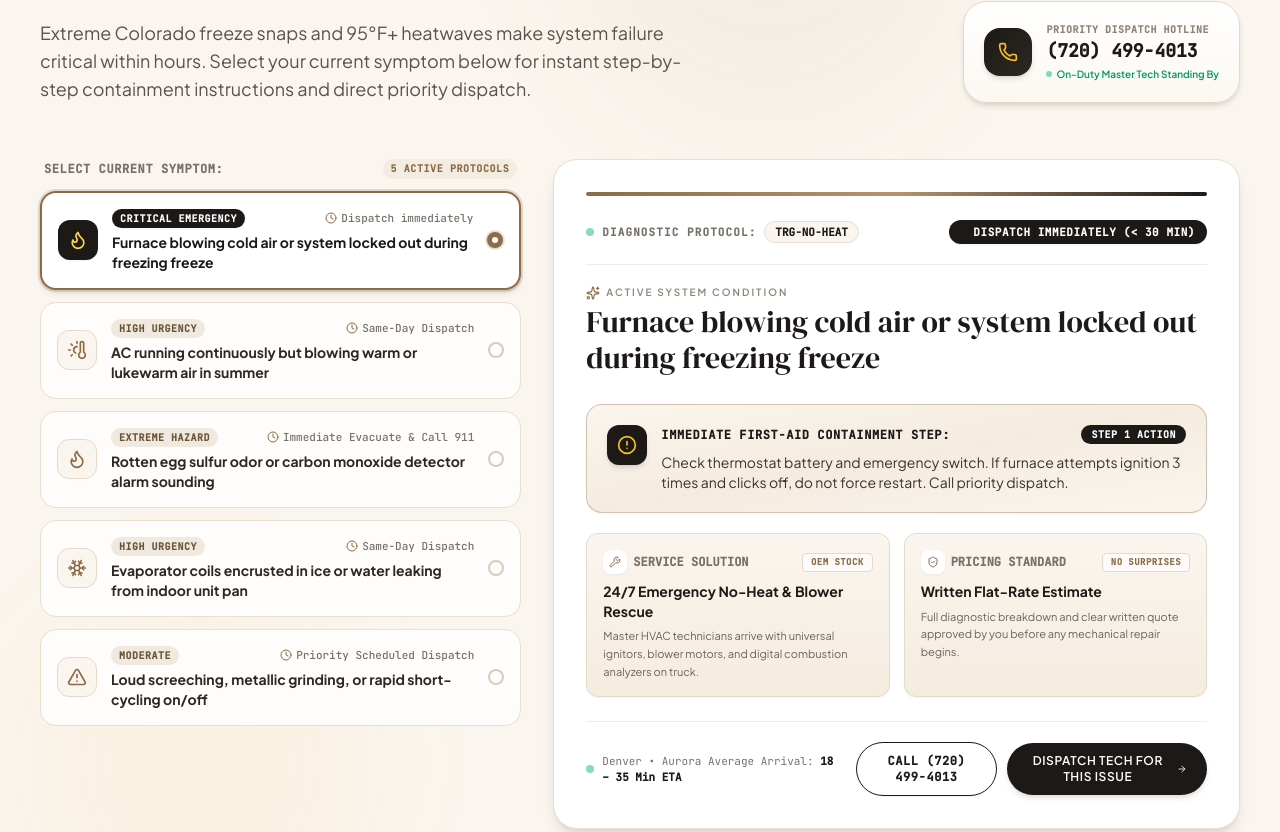
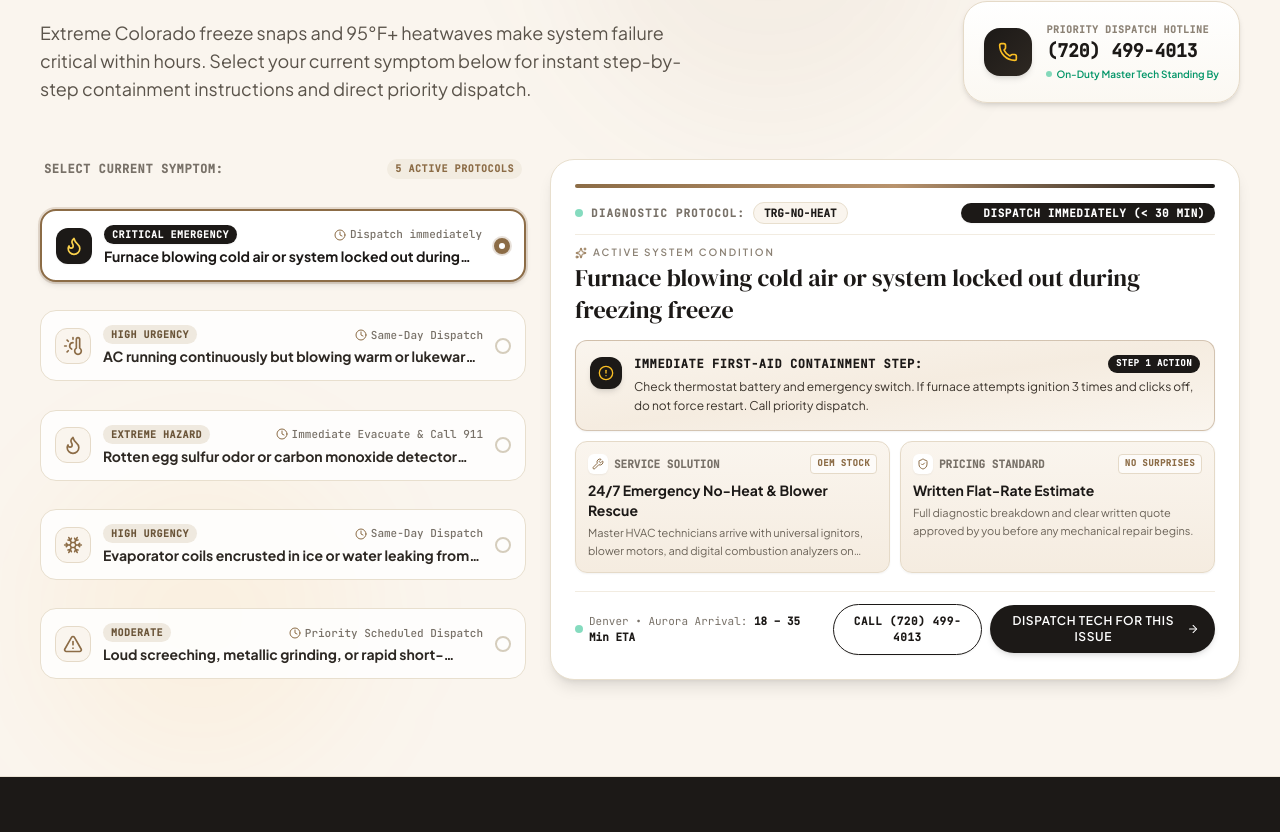
Before and after one commit to Muneeb850/HVAC, a React (Vite) app: page / in a window 1280 px wide. Shown: the part 3168-4000 px from the top of the page. Built offline with nearby package versions, Linux system fonts and the light colour scheme; the HTML template or start-up script is replaced by a standard one.

Commit message:
Reduce size of Emergency Triage right console and fit height evenly to left column in desktop view

```diff
--- a/src/components/DiagnosticWizard.jsx
+++ b/src/components/DiagnosticWizard.jsx
@@ -91,11 +91,11 @@ export default function DiagnosticWizard({ onBookIssue, playAudioClick, activeSy
         </div>
 
         {/* Interactive Wizard Layout */}
-        <div className="grid grid-cols-1 lg:grid-cols-12 gap-6 lg:gap-8 items-start">
+        <div className="grid grid-cols-1 lg:grid-cols-12 gap-5 lg:gap-6 lg:items-stretch">
 
           {/* Left Column: Highly Tactile & Fitted Symptom Cards */}
-          <div className="lg:col-span-5 space-y-3 min-w-0 w-full">
-            <div className="flex items-center justify-between text-xs font-mono uppercase text-[#787168] tracking-wider mb-1.5 font-semibold px-1">
+          <div className="lg:col-span-5 flex flex-col justify-between space-y-2.5 min-w-0 w-full">
+            <div className="flex items-center justify-between text-xs font-mono uppercase text-[#787168] tracking-wider mb-0.5 font-semibold px-1">
               <span>Select Current Symptom:</span>
               <span className="text-[10px] text-[#8C6C46] font-bold bg-[#F2ECE1] px-2 py-0.5 rounded-full">
                 5 Active Protocols
@@ -111,14 +111,14 @@ export default function DiagnosticWizard({ onBookIssue, playAudioClick, activeSy
                     setSelectedId(item.id);
                     if (playAudioClick) playAudioClick();
                   }}
-                  className={`w-full p-3.5 sm:p-4 rounded-2xl text-left transition-all duration-200 flex items-center gap-3.5 border group relative cursor-pointer ${
+                  className={`w-full p-3 sm:p-3.5 rounded-2xl text-left transition-all duration-200 flex items-center gap-3 border group relative cursor-pointer ${
                     isSelected
                       ? 'bg-white border-2 border-[#8C6C46] shadow-md ring-2 ring-[#8C6C46]/20'
                       : 'bg-white/85 border border-[#E8DFCE] hover:border-[#8C6C46]/60 hover:bg-white hover:shadow-sm'
                   }`}
                 >
                   {/* Icon Badge with Dual Tone */}
-                  <div className={`w-10 h-10 rounded-xl shrink-0 flex items-center justify-center transition-all duration-200 ${
+                  <div className={`w-9 h-9 rounded-xl shrink-0 flex items-center justify-center transition-all duration-200 ${
                     isSelected
                       ? 'bg-[#1C1917] text-amber-300 shadow-sm'
                       : 'bg-[#FAF5EE] border border-[#E5DAC8] text-[#8C6C46] group-hover:bg-[#EFE7D8]'
@@ -128,7 +128,7 @@ export default function DiagnosticWizard({ onBookIssue, playAudioClick, activeSy
 
                   {/* Text Details */}
                   <div className="flex-1 min-w-0">
-                    <div className="flex items-center justify-between gap-2 mb-1">
+                    <div className="flex items-center justify-between gap-2 mb-0.5">
                       <span className={`text-[10px] font-mono px-2 py-0.5 rounded-full font-bold uppercase tracking-wider ${
                         isSelected
                           ? 'bg-[#1C1917] text-white shadow-sm'
@@ -142,7 +142,7 @@ export default function DiagnosticWizard({ onBookIssue, playAudioClick, activeSy
                       </span>
                     </div>
 
-                    <div className={`text-xs sm:text-sm font-bold leading-snug break-words transition-colors ${
+                    <div className={`text-xs sm:text-sm font-bold leading-snug break-words transition-colors line-clamp-1 ${
                       isSelected ? 'text-[#1C1917]' : 'text-[#2D2823] group-hover:text-[#8C6C46]'
                     }`}>
                       {item.symptom}
@@ -162,59 +162,60 @@ export default function DiagnosticWizard({ onBookIssue, playAudioClick, activeSy
             })}
           </div>
 
-          {/* Right Column: Prescribed Action & Containment Console Card */}
-          <div className="lg:col-span-7 bg-white rounded-2xl sm:rounded-3xl p-5 sm:p-7 lg:p-8 border border-[#E8DFCE] shadow-lg relative min-w-0 w-full overflow-hidden">
+          {/* Right Column: Prescribed Action & Containment Console Card fitted to Left Column */}
+          <div className="lg:col-span-7 bg-white rounded-2xl sm:rounded-3xl p-5 lg:p-6 border border-[#E8DFCE] shadow-lg relative min-w-0 w-full flex flex-col justify-between">
 
+            <div>
               {/* Top Architectural Accent Line */}
-            <div className="h-1 w-full rounded-full bg-gradient-to-r from-[#8C6C46] via-[#B8936D] to-[#1C1917] mb-5 sm:mb-6" />
+              <div className="h-1 w-full rounded-full bg-gradient-to-r from-[#8C6C46] via-[#B8936D] to-[#1C1917] mb-3.5" />
 
               {/* Top Bar: Diagnostic Protocol & Live Status */}
-            <div className="flex flex-wrap items-center justify-between gap-3 pb-4 sm:pb-5 border-b border-[#F2ECE1]">
+              <div className="flex flex-wrap items-center justify-between gap-2 pb-2.5 border-b border-[#F2ECE1]">
                 <div className="flex items-center gap-2">
                   <span className="w-2 h-2 rounded-full bg-emerald-500 animate-pulse" />
-                <span className="text-[11px] font-mono uppercase tracking-widest text-[#787168] font-semibold">
+                  <span className="text-[10px] sm:text-[11px] font-mono uppercase tracking-widest text-[#787168] font-semibold">
                     DIAGNOSTIC PROTOCOL:
                   </span>
-                <span className="text-[11px] font-mono font-bold text-[#1C1917] bg-[#FAF5EE] px-2.5 py-0.5 rounded-full border border-[#E8DFCE]">
+                  <span className="text-[10px] sm:text-[11px] font-mono font-bold text-[#1C1917] bg-[#FAF5EE] px-2.5 py-0.5 rounded-full border border-[#E8DFCE]">
                     TRG-{currentSymptom.id.toUpperCase()}
                   </span>
                 </div>
 
-              <span className="text-[11px] font-mono font-bold px-3 py-1 rounded-full uppercase bg-[#1C1917] text-white tracking-wider flex items-center gap-1.5 shadow-sm">
+                <span className="text-[10px] sm:text-[11px] font-mono font-bold px-2.5 py-0.5 rounded-full uppercase bg-[#1C1917] text-white tracking-wider flex items-center gap-1.5 shadow-sm">
                   <span className="w-1.5 h-1.5 rounded-full bg-emerald-400 animate-ping" />
                   <span>{currentSymptom.urgency}</span>
                 </span>
               </div>
 
               {/* Main Symptom Title Banner */}
-            <div className="pt-4 sm:pt-5 pb-2 space-y-1">
+              <div className="pt-2.5 pb-1 space-y-0.5">
                 <div className="flex items-center gap-1.5">
-                <Sparkles className="w-3.5 h-3.5 text-[#8C6C46]" />
-                <span className="text-[10px] font-sans uppercase tracking-[0.2em] text-[#8C8275] font-semibold">
+                  <Sparkles className="w-3 h-3 text-[#8C6C46]" />
+                  <span className="text-[9px] sm:text-[10px] font-sans uppercase tracking-[0.2em] text-[#8C8275] font-semibold">
                     ACTIVE SYSTEM CONDITION
                   </span>
                 </div>
-              <h3 className="text-xl sm:text-2xl lg:text-3xl font-display font-medium text-[#1C1917] leading-snug break-words">
+                <h3 className="text-lg sm:text-xl lg:text-2xl font-display font-medium text-[#1C1917] leading-snug break-words">
                   {currentSymptom.symptom}
                 </h3>
               </div>
 
               {/* Authoritative First-Aid Containment Banner */}
-            <div className="my-4 sm:my-5 p-4 sm:p-5 rounded-2xl bg-gradient-to-br from-[#FAF5EE] via-[#F5ECE0] to-[#FAF5EE] border border-[#8C6C46]/35 shadow-sm relative">
-              <div className="flex items-start gap-3.5">
-                <div className="p-2.5 rounded-xl bg-[#1C1917] text-white shadow-md shrink-0">
-                  <AlertCircle className="w-5 h-5 text-amber-400" />
+              <div className="my-2.5 p-3 sm:p-3.5 rounded-xl bg-gradient-to-br from-[#FAF5EE] via-[#F5ECE0] to-[#FAF5EE] border border-[#8C6C46]/35 shadow-sm relative">
+                <div className="flex items-start gap-3">
+                  <div className="p-2 rounded-xl bg-[#1C1917] text-white shadow-md shrink-0 mt-0.5">
+                    <AlertCircle className="w-4 h-4 text-amber-400" />
                   </div>
-                <div className="space-y-1 flex-1 min-w-0">
-                  <div className="flex flex-wrap items-center justify-between gap-2">
+                  <div className="space-y-0.5 flex-1 min-w-0">
+                    <div className="flex flex-wrap items-center justify-between gap-1.5">
                       <span className="text-xs font-mono uppercase tracking-wider font-bold text-[#1C1917]">
                         Immediate First-Aid Containment Step:
                       </span>
-                    <span className="text-[10px] px-2.5 py-0.5 rounded-full bg-[#1C1917] text-white font-mono font-bold tracking-wider">
+                      <span className="text-[9px] px-2 py-0.5 rounded-full bg-[#1C1917] text-white font-mono font-bold tracking-wider">
                         STEP 1 ACTION
                       </span>
                     </div>
-                  <p className="text-xs sm:text-sm text-[#3A332B] font-sans leading-relaxed pt-1">
+                    <p className="text-xs text-[#3A332B] font-sans leading-relaxed pt-0.5">
                       {currentSymptom.action}
                     </p>
                   </div>
@@ -222,65 +223,66 @@ export default function DiagnosticWizard({ onBookIssue, playAudioClick, activeSy
               </div>
 
               {/* Prescribed Solution & Guarantee 2-Tile Grid */}
-            <div className="grid grid-cols-1 sm:grid-cols-2 gap-3.5 mb-6">
+              <div className="grid grid-cols-1 sm:grid-cols-2 gap-2.5 my-2.5">
 
                 {/* Tile 1 */}
-              <div className="p-4 rounded-xl bg-gradient-to-b from-[#FAF5EE] to-[#F5ECE0] border border-[#E5DAC8] shadow-sm space-y-1.5">
+                <div className="p-3 rounded-xl bg-gradient-to-b from-[#FAF5EE] to-[#F5ECE0] border border-[#E5DAC8] shadow-sm space-y-1">
                   <div className="flex items-center justify-between">
-                  <div className="flex items-center gap-1.5 text-xs font-mono uppercase text-[#787168] font-semibold">
-                    <div className="w-6 h-6 rounded-lg bg-white shadow-sm flex items-center justify-center text-[#8C6C46]">
+                    <div className="flex items-center gap-1.5 text-[11px] font-mono uppercase text-[#787168] font-semibold">
+                      <div className="w-5 h-5 rounded-md bg-white shadow-sm flex items-center justify-center text-[#8C6C46]">
                         <Wrench className="w-3 h-3" />
                       </div>
                       <span>Service Solution</span>
                     </div>
-                  <span className="text-[9px] font-mono uppercase tracking-wider text-[#8C6C46] font-bold bg-white/70 px-2 py-0.5 rounded border border-[#E5DAC8]">
+                    <span className="text-[9px] font-mono uppercase tracking-wider text-[#8C6C46] font-bold bg-white/70 px-1.5 py-0.5 rounded border border-[#E5DAC8]">
                       OEM Stock
                     </span>
                   </div>
 
-                <div className="text-sm font-bold text-[#1C1917] leading-snug pt-0.5">
+                  <div className="text-xs sm:text-sm font-bold text-[#1C1917] leading-snug pt-0.5">
                     {currentSymptom.serviceMatch}
                   </div>
-                <p className="text-[11px] text-[#6B6358] leading-relaxed">
+                  <p className="text-[11px] text-[#6B6358] leading-relaxed line-clamp-2">
                     Master HVAC technicians arrive with universal ignitors, blower motors, and digital combustion analyzers on truck.
                   </p>
                 </div>
 
                 {/* Tile 2 */}
-              <div className="p-4 rounded-xl bg-gradient-to-b from-[#FAF5EE] to-[#F5ECE0] border border-[#E5DAC8] shadow-sm space-y-1.5">
+                <div className="p-3 rounded-xl bg-gradient-to-b from-[#FAF5EE] to-[#F5ECE0] border border-[#E5DAC8] shadow-sm space-y-1">
                   <div className="flex items-center justify-between">
-                  <div className="flex items-center gap-1.5 text-xs font-mono uppercase text-[#787168] font-semibold">
-                    <div className="w-6 h-6 rounded-lg bg-white shadow-sm flex items-center justify-center text-[#8C6C46]">
+                    <div className="flex items-center gap-1.5 text-[11px] font-mono uppercase text-[#787168] font-semibold">
+                      <div className="w-5 h-5 rounded-md bg-white shadow-sm flex items-center justify-center text-[#8C6C46]">
                         <ShieldCheck className="w-3 h-3" />
                       </div>
                       <span>Pricing Standard</span>
                     </div>
-                  <span className="text-[9px] font-mono uppercase tracking-wider text-[#8C6C46] font-bold bg-white/70 px-2 py-0.5 rounded border border-[#E5DAC8]">
+                    <span className="text-[9px] font-mono uppercase tracking-wider text-[#8C6C46] font-bold bg-white/70 px-1.5 py-0.5 rounded border border-[#E5DAC8]">
                       No Surprises
                     </span>
                   </div>
 
-                <div className="text-sm font-bold text-[#1C1917] leading-snug pt-0.5">
+                  <div className="text-xs sm:text-sm font-bold text-[#1C1917] leading-snug pt-0.5">
                     Written Flat-Rate Estimate
                   </div>
-                <p className="text-[11px] text-[#6B6358] leading-relaxed">
+                  <p className="text-[11px] text-[#6B6358] leading-relaxed line-clamp-2">
                     Full diagnostic breakdown and clear written quote approved by you before any mechanical repair begins.
                   </p>
                 </div>
 
               </div>
+            </div>
 
             {/* Live Dispatch Actions & Hotline Footer */}
-            <div className="pt-4 sm:pt-5 border-t border-[#F2ECE1] flex flex-col sm:flex-row items-center justify-between gap-3.5">
-              <div className="text-[11px] font-mono text-[#787168] flex items-center gap-2 text-center sm:text-left">
+            <div className="pt-3 mt-2 border-t border-[#F2ECE1] flex flex-col sm:flex-row items-center justify-between gap-2.5">
+              <div className="text-[10px] sm:text-[11px] font-mono text-[#787168] flex items-center gap-1.5 text-center sm:text-left">
                 <div className="w-2 h-2 rounded-full bg-emerald-500 animate-pulse shrink-0" />
-                <span>Denver &bull; Aurora Average Arrival: <strong className="text-[#1C1917]">18 &ndash; 35 Min ETA</strong></span>
+                <span>Denver &bull; Aurora Arrival: <strong className="text-[#1C1917]">18 &ndash; 35 Min ETA</strong></span>
               </div>
 
-              <div className="flex flex-col sm:flex-row items-center gap-2.5 w-full sm:w-auto">
+              <div className="flex flex-col sm:flex-row items-center gap-2 w-full sm:w-auto">
                 <a
                   href={`tel:${COMPANY_INFO.phone}`}
-                  className="w-full sm:w-auto px-4 py-2.5 rounded-full border border-[#1C1917] text-[#1C1917] hover:bg-[#1C1917] hover:text-white font-mono text-xs font-semibold tracking-wider uppercase transition text-center shadow-sm"
+                  className="w-full sm:w-auto px-3.5 py-2 rounded-full border border-[#1C1917] text-[#1C1917] hover:bg-[#1C1917] hover:text-white font-mono text-[11px] font-semibold tracking-wider uppercase transition text-center shadow-sm"
                 >
                   CALL (720) 499-4013
                 </a>
@@ -290,7 +292,7 @@ export default function DiagnosticWizard({ onBookIssue, playAudioClick, activeSy
                     if (playAudioClick) playAudioClick();
                     onBookIssue(currentSymptom.id);
                   }}
-                  className="w-full sm:w-auto px-5 py-2.5 rounded-full bg-[#1C1917] hover:bg-[#8C6C46] text-white font-sans text-xs font-semibold uppercase tracking-wider flex items-center justify-center gap-2 shadow-md active:scale-95 transition-all group cursor-pointer"
+                  className="w-full sm:w-auto px-4 py-2 rounded-full bg-[#1C1917] hover:bg-[#8C6C46] text-white font-sans text-xs font-semibold uppercase tracking-wider flex items-center justify-center gap-1.5 shadow-md active:scale-95 transition-all group cursor-pointer"
                 >
                   <span>Dispatch Tech for This Issue</span>
                   <ArrowRight className="w-3.5 h-3.5 group-hover:translate-x-1 transition-transform" />
```
Lines whose indentation alone changed are shown as unchanged.
